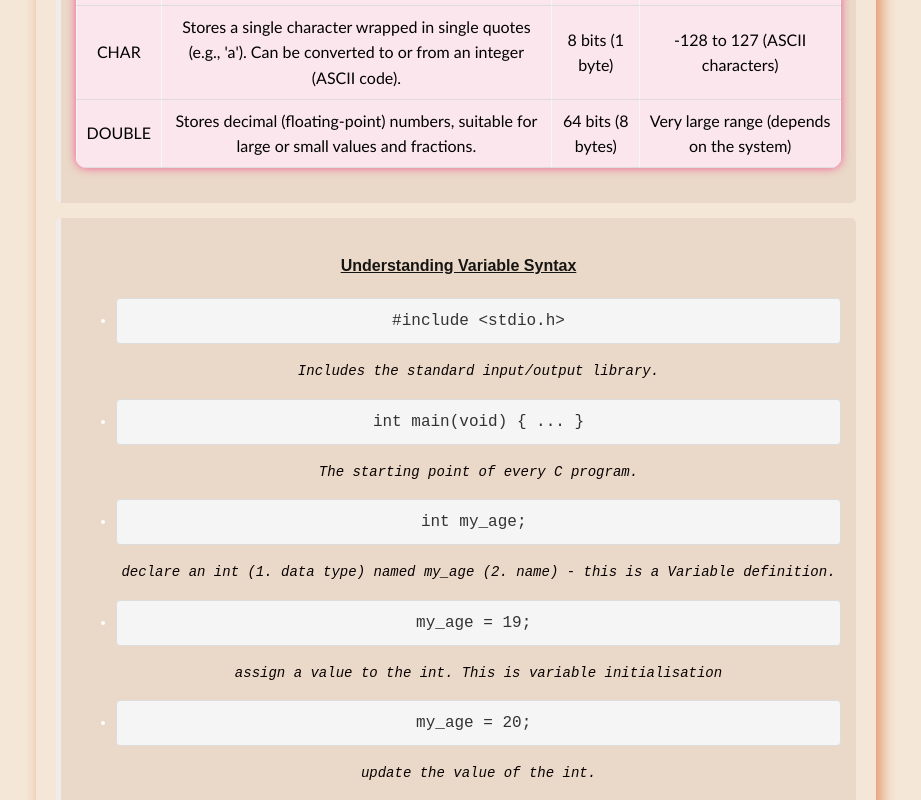
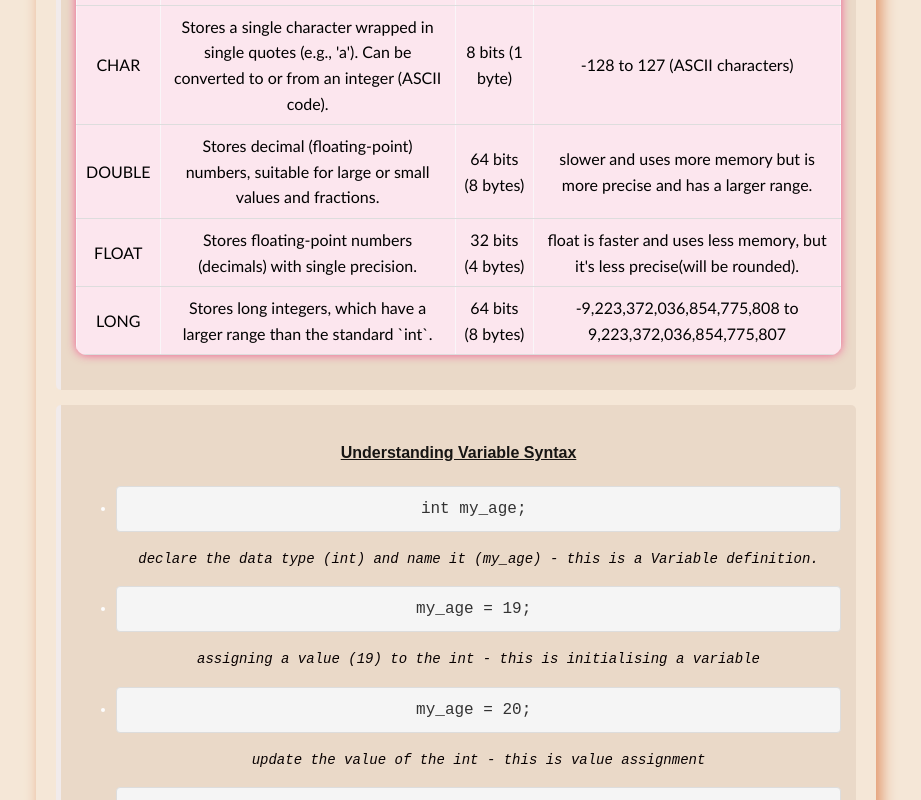
Before and after one commit to noorbabar/noorportfolio, a React (Vite) app in the folder Noorportfolio/frontend/: page /variables in a window 1280 px wide. Shown: the part 1000-1800 px from the top of the page, without its empty margins (184-1105 px from the left). Built offline with nearby package versions, Linux system fonts and the light colour scheme.

Commit message:
finalised notes for var

```diff
--- a/Noorportfolio/frontend/src/components/Course/1511/Variables.jsx
+++ b/Noorportfolio/frontend/src/components/Course/1511/Variables.jsx
@@ -60,7 +60,27 @@ const Variables = () => {
         </td>
         <td style={{ padding: "8px", borderBottom: "1px solid #ddd" }}>64 bits (8 bytes)</td>
         <td style={{ padding: "8px", borderBottom: "1px solid #ddd" }}>
-          Very large range (depends on the system)
+          slower and uses more memory but is more precise and has a larger range.
+        </td>
+      </tr>
+      <tr>
+        <td style={{ padding: "8px", borderBottom: "1px solid #ddd" }}>FLOAT</td>
+        <td style={{ padding: "8px", borderBottom: "1px solid #ddd" }}>
+          Stores floating-point numbers (decimals) with single precision.
+        </td>
+        <td style={{ padding: "8px", borderBottom: "1px solid #ddd" }}>32 bits (4 bytes)</td>
+        <td style={{ padding: "8px", borderBottom: "1px solid #ddd" }}>
+        float is faster and uses less memory, but it's less precise(will be rounded).
+        </td>
+      </tr>
+      <tr>
+        <td style={{ padding: "8px", borderBottom: "1px solid #ddd" }}>LONG</td>
+        <td style={{ padding: "8px", borderBottom: "1px solid #ddd" }}>
+          Stores long integers, which have a larger range than the standard `int`.
+        </td>
+        <td style={{ padding: "8px", borderBottom: "1px solid #ddd" }}>64 bits (8 bytes)</td>
+        <td style={{ padding: "8px", borderBottom: "1px solid #ddd" }}>
+          -9,223,372,036,854,775,808 to 9,223,372,036,854,775,807
         </td>
       </tr>
     </tbody>
@@ -68,28 +88,21 @@ const Variables = () => {
 </section>
 
 
+
       <section className="note-section">
         <h3 style={{ textDecoration: "underline" }}>Understanding Variable Syntax</h3>
         <ul>
           <li>
-            <pre className="code-snippet">#include &lt;stdio.h&gt;</pre>
-            <span className="code-description">Includes the standard input/output library.</span>
-          </li>
-          <li>
-            <pre className="code-snippet">int main(void) {"{ ... }"}</pre>
-            <span className="code-description">The starting point of every C program.</span>
-          </li>
-          <li>
             <pre className="code-snippet"> int my_age;  </pre>
-            <span className="code-description"> declare an int (1. data type) named my_age (2. name) - this is a Variable definition. </span>
+            <span className="code-description"> declare the data type (int) and name it (my_age) - this is a Variable definition. </span>
           </li>
           <li>
             <pre className="code-snippet"> my_age = 19;  </pre>
-            <span className="code-description"> assign a value to the int. This is variable initialisation </span>
+            <span className="code-description"> assigning a value (19) to the int - this is initialising a variable  </span>
           </li>
           <li>
             <pre className="code-snippet"> my_age = 20;  </pre>
-            <span className="code-description"> update the value of the int. </span>
+            <span className="code-description"> update the value of the int - this is value assignment </span>
           </li>
           <li>
             <pre className="code-snippet">return 0;</pre>
```
